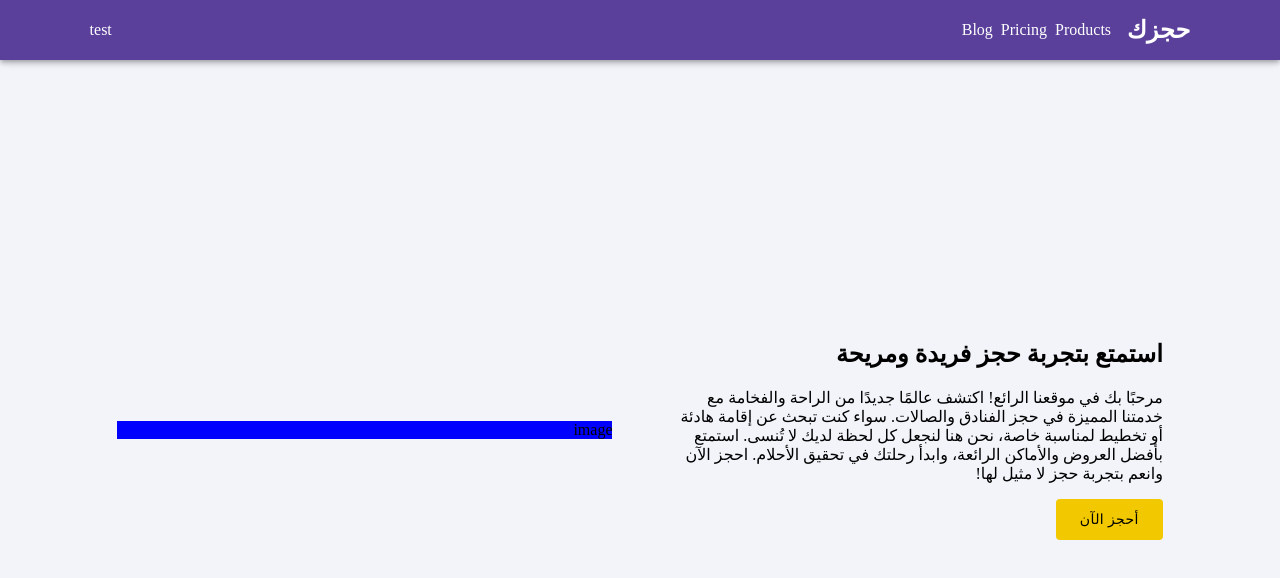
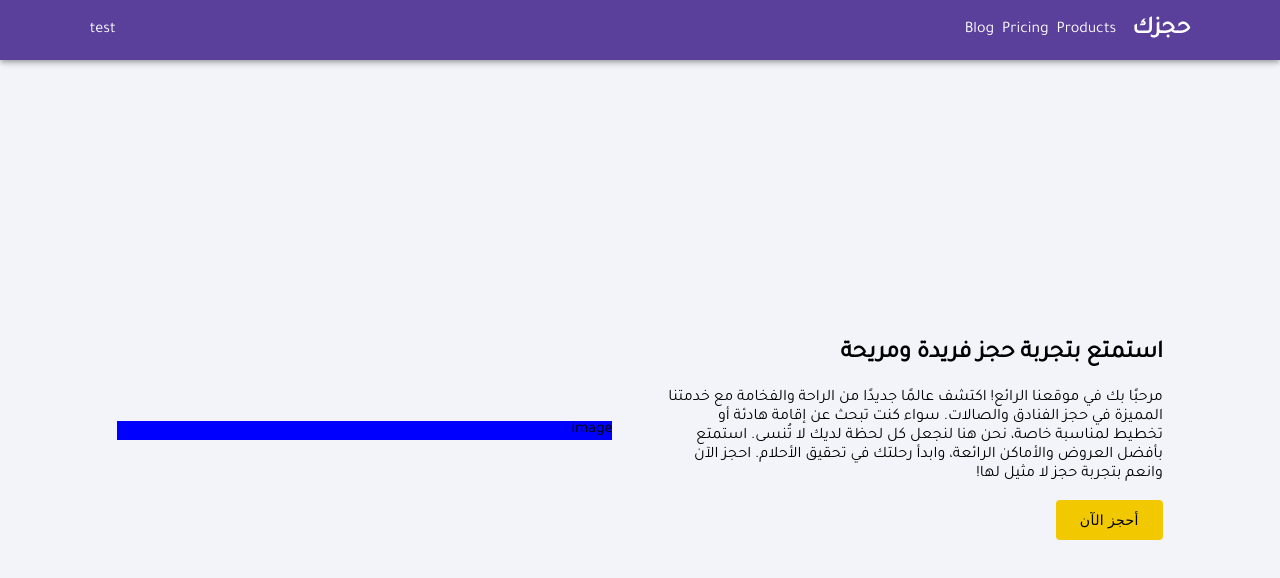
Before and after one commit to Salar-Sali/alsqama-is-going-to-mars, a React (Vite) app: page / in a window 1280 px wide. Shown: the top 578 px of the page. Built offline with nearby package versions, Linux system fonts and the light colour scheme.

Commit message:
font added

```diff
--- a/index.html
+++ b/index.html
@@ -4,6 +4,7 @@
 <head>
   <meta charset="UTF-8" />
   <meta name="viewport" content="width=device-width, initial-scale=1.0" />
+  <link href='https://fonts.googleapis.com/css?family=Tajawal' rel='stylesheet'>
   <title>Alsqama</title>
 </head>
 
--- a/src/App.css
+++ b/src/App.css
@@ -1,4 +1,5 @@
 body {
   margin: 0px;
   padding: 0px;
+  font-family: Tajawal;
 }
```
